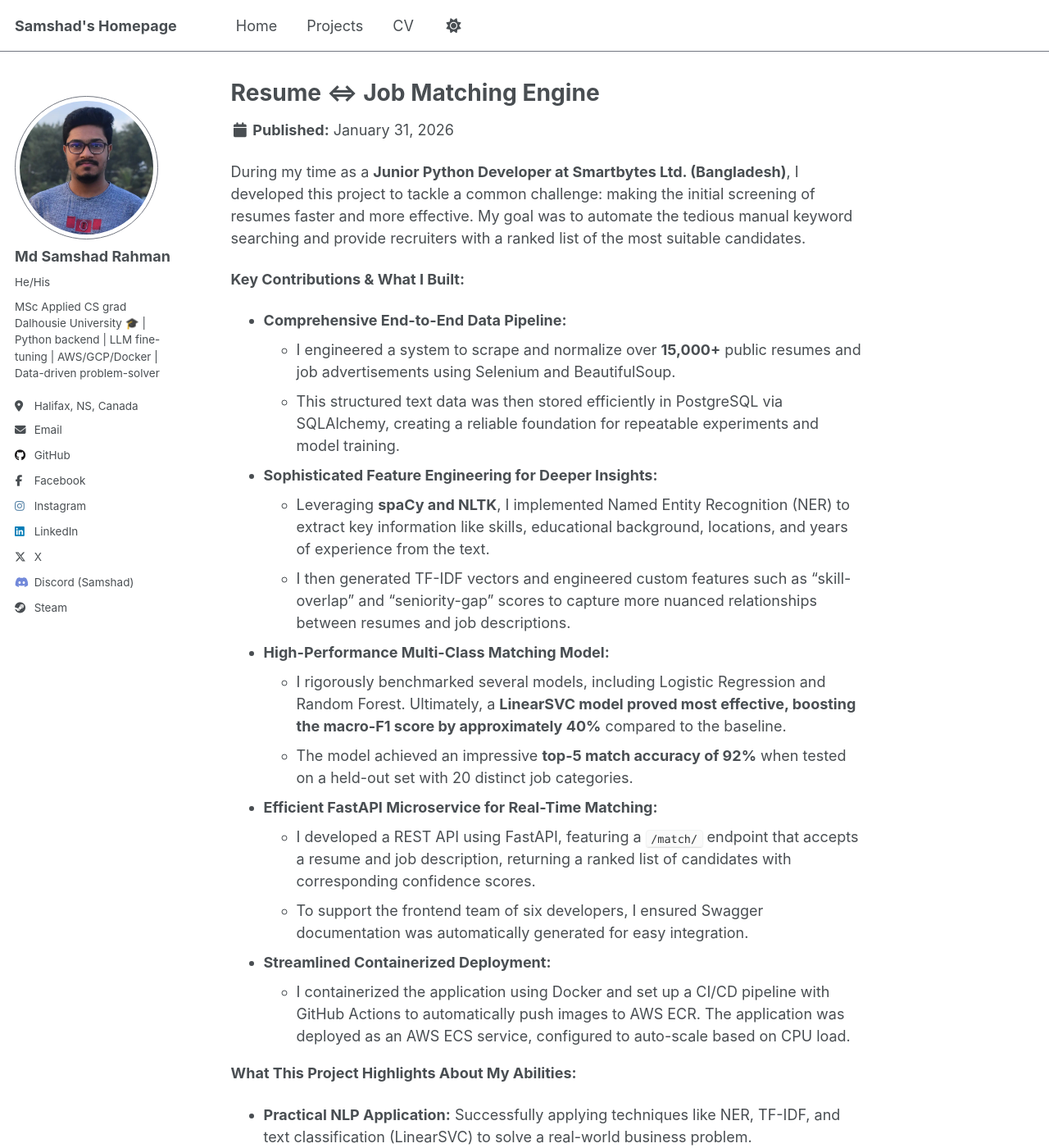
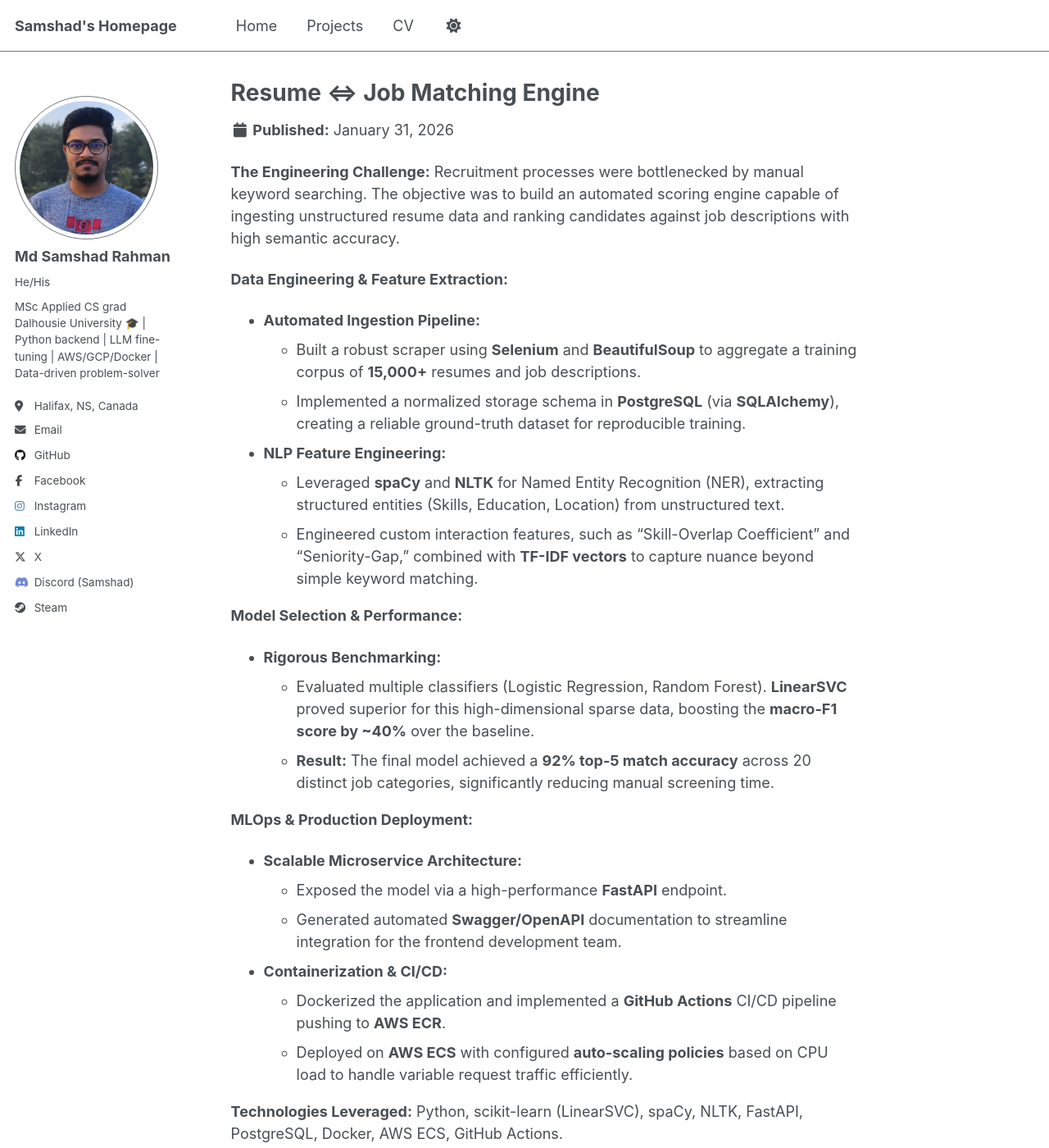
Before and after one commit to samshad/samshad, a Jekyll site: the page built from _portfolio/5-resume-matching.md, in a window 1280 px wide and 1400 px high. Shown: the whole window at 82% size. Built offline with Jekyll 4.4.1, drawn with Linux system fonts in a browser that asks for light colours; some of the changed text lies outside the part shown.

Commit message:
feat: update project descriptions and enhance technical details across portfolio entries

```diff
--- a/_portfolio/5-resume-matching.md
+++ b/_portfolio/5-resume-matching.md
@@ -1,36 +1,35 @@
 ---
 title: "Resume ⇔ Job Matching Engine"
-excerpt: "As a Junior Python Developer, I built an NLP-powered service that intelligently ranks resumes against job descriptions, using multi-class classification and named-entity extraction to streamline the recruitment process."
+excerpt: "Engineered an NLP-powered ranking microservice achieving 92% top-5 accuracy. Benchmarked and deployed a LinearSVC model via AWS ECS with auto-scaling to automate candidate screening."
 collection: portfolio
 # github_link: https://github.com/samshad/resume-job-matching
 ---
 
-During my time as a **Junior Python Developer at Smartbytes Ltd. (Bangladesh)**, I developed this project to tackle a common challenge: making the initial screening of resumes faster and more effective. My goal was to automate the tedious manual keyword searching and provide recruiters with a ranked list of the most suitable candidates.
+**The Engineering Challenge:**
+Recruitment processes were bottlenecked by manual keyword searching. The objective was to build an automated scoring engine capable of ingesting unstructured resume data and ranking candidates against job descriptions with high semantic accuracy.
 
-**Key Contributions & What I Built:**
+**Data Engineering & Feature Extraction:**
 
-*   **Comprehensive End-to-End Data Pipeline:**
-    *   I engineered a system to scrape and normalize over **15,000+** public resumes and job advertisements using Selenium and BeautifulSoup.
-    *   This structured text data was then stored efficiently in PostgreSQL via SQLAlchemy, creating a reliable foundation for repeatable experiments and model training.
-*   **Sophisticated Feature Engineering for Deeper Insights:**
-    *   Leveraging **spaCy and NLTK**, I implemented Named Entity Recognition (NER) to extract key information like skills, educational background, locations, and years of experience from the text.
-    *   I then generated TF-IDF vectors and engineered custom features such as "skill-overlap" and "seniority-gap" scores to capture more nuanced relationships between resumes and job descriptions.
-*   **High-Performance Multi-Class Matching Model:**
-    *   I rigorously benchmarked several models, including Logistic Regression and Random Forest. Ultimately, a **LinearSVC model proved most effective, boosting the macro-F1 score by approximately 40%** compared to the baseline.
-    *   The model achieved an impressive **top-5 match accuracy of 92%** when tested on a held-out set with 20 distinct job categories.
-*   **Efficient FastAPI Microservice for Real-Time Matching:**
-    *   I developed a REST API using FastAPI, featuring a `/match/` endpoint that accepts a resume and job description, returning a ranked list of candidates with corresponding confidence scores.
-    *   To support the frontend team of six developers, I ensured Swagger documentation was automatically generated for easy integration.
-*   **Streamlined Containerized Deployment:**
-    *   I containerized the application using Docker and set up a CI/CD pipeline with GitHub Actions to automatically push images to AWS ECR. The application was deployed as an AWS ECS service, configured to auto-scale based on CPU load.
+* **Automated Ingestion Pipeline:**
+    * Built a robust scraper using **Selenium** and **BeautifulSoup** to aggregate a training corpus of **15,000+** resumes and job descriptions.
+    * Implemented a normalized storage schema in **PostgreSQL** (via **SQLAlchemy**), creating a reliable ground-truth dataset for reproducible training.
+* **NLP Feature Engineering:**
+    * Leveraged **spaCy** and **NLTK** for Named Entity Recognition (NER), extracting structured entities (Skills, Education, Location) from unstructured text.
+    * Engineered custom interaction features, such as "Skill-Overlap Coefficient" and "Seniority-Gap," combined with **TF-IDF vectors** to capture nuance beyond simple keyword matching.
 
-**What This Project Highlights About My Abilities:**
+**Model Selection & Performance:**
 
-*   **Practical NLP Application:** Successfully applying techniques like NER, TF-IDF, and text classification (LinearSVC) to solve a real-world business problem.
-*   **Full-Cycle Machine Learning Development:** From data collection and preprocessing to feature engineering, model training, evaluation, and deployment.
-*   **Backend & API Development:** Proficiency in building robust and scalable microservices with Python and FastAPI.
-*   **Data Engineering & Management:** Experience with web scraping (Selenium, BeautifulSoup), data storage (PostgreSQL, SQLAlchemy), and building data pipelines.
-*   **DevOps & Cloud Deployment:** Skills in containerization (Docker) and CI/CD (GitHub Actions) for deployment on AWS (ECR, ECS).
-*   **Collaboration & Impact:** Delivering a tool that directly supported a development team and aimed to improve recruiter efficiency.
+* **Rigorous Benchmarking:**
+    * Evaluated multiple classifiers (Logistic Regression, Random Forest). **LinearSVC** proved superior for this high-dimensional sparse data, boosting the **macro-F1 score by ~40%** over the baseline.
+    * **Result:** The final model achieved a **92% top-5 match accuracy** across 20 distinct job categories, significantly reducing manual screening time.
 
-**Key Technologies I Employed:** Python, spaCy, NLTK, scikit-learn, FastAPI, SQLAlchemy, TF-IDF, LinearSVC, BeautifulSoup, Selenium, PostgreSQL, Docker, AWS ECS, GitHub Actions.
+**MLOps & Production Deployment:**
+
+* **Scalable Microservice Architecture:**
+    * Exposed the model via a high-performance **FastAPI** endpoint.
+    * Generated automated **Swagger/OpenAPI** documentation to streamline integration for the frontend development team.
+* **Containerization & CI/CD:**
+    * Dockerized the application and implemented a **GitHub Actions** CI/CD pipeline pushing to **AWS ECR**.
+    * Deployed on **AWS ECS** with configured **auto-scaling policies** based on CPU load to handle variable request traffic efficiently.
+
+**Technologies Leveraged:** Python, scikit-learn (LinearSVC), spaCy, NLTK, FastAPI, PostgreSQL, Docker, AWS ECS, GitHub Actions.
```
Also changed, not shown: _portfolio/1-mindful-eating-app.md (+17 -22 lines), _portfolio/2-public-tenders-dashboard.md (+17 -20 lines), _portfolio/3-feedback-sentiment-analysis.md (+16 -18 lines), _portfolio/4-SecureTask.md (+18 -22 lines), _portfolio/6-ad-service-dashboard.md (added, +30 -0 lines), _portfolio/6-eating-preference-big5.md (deleted, +0 -24 lines), _portfolio/7-ad-service-dashboard.md (deleted, +0 -36 lines), _portfolio/7-eating-preference-big5.md (added, +29 -0 lines).
